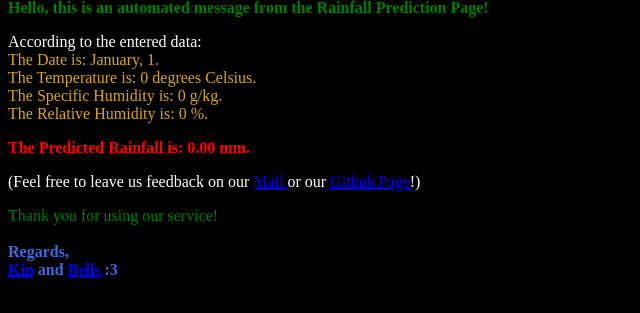
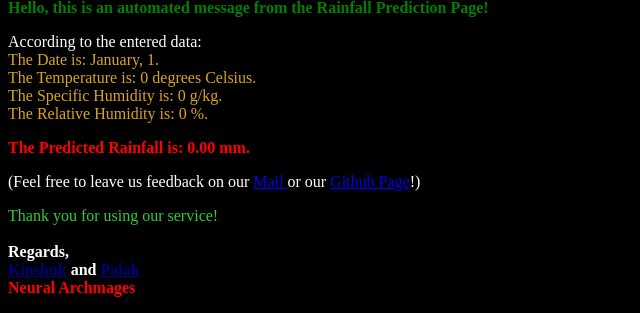
Before and after one commit to PalakDwivedi02/RainSense, a Flask app: page /mail-content in a window 1280 px wide. Shown: the part 500-813 px from the top of the page, without its empty margins (0-640 px from the left). Before the commit the page ends 777 px from the top, so only its background shows below. Run offline with Flask 2, Linux system fonts and the light colour scheme; parts of the project's set-up code (start-up, migrations or seed data) failed here and were passed over.

Commit message:
Improvised mail content

```diff
--- a/templates/mailcontent.html
+++ b/templates/mailcontent.html
@@ -5,7 +5,7 @@
 </head>
 
 <body style="background-color: black;">
-    <br> <img src="https://i.imgur.com/PiZMOCp.png" width="36%" height="56%"
+    <br> <img src="{{url_for('static', filename='logo.png')}}" width="36%" height="56%"
         style="vertical-align:middle; align-items: center;">
     <p style="color: green;">
         <b>
@@ -40,12 +40,16 @@
         <a href="https://github.com/PalakDwivedi02/Rainfall-Prediction-using-ML" target="_blank"> Github Page</a>!)
     </p>
     <p>
-    <div style="color: green;">
+    <div style="color: limegreen;">
         Thank you for using our service!
-        <div style="color: royalblue; font-weight: 750;"> <br>
-            Regards,<br>
-            <a href="https://www.linkedin.com/in/kinshuk-goel/" target="_blank">Kin</a> and <a
-                href="https://www.linkedin.com/in/palak-dwivedi-017437247/" target="_blank">Bells</a> :3
+    </div>
+        <div style="color: white; font-weight: 750;"> <br>
+            <div style="color:white;">Regards,</div>
+            <a href="https://www.linkedin.com/in/kinshuk-goel/" target="_blank" style="color: navy;">Kinshuk</a>
+            and
+            <a href="https://www.linkedin.com/in/palak-dwivedi-017437247/" target="_blank" style="color: navy;">Palak</a>
+            <br>
+            <div style="color:red">Neural Archmages</div>
         </div>
         </p>
 </body>
```
Also changed, not shown: modules/genmail.py (+11 -7 lines).
